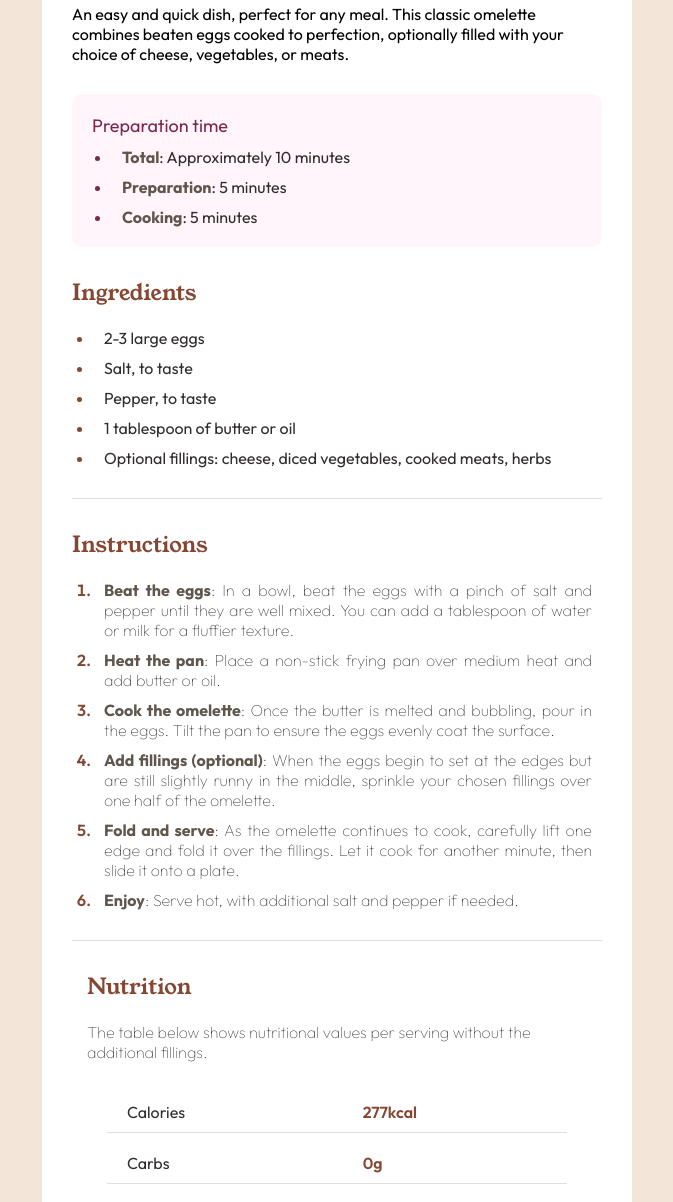
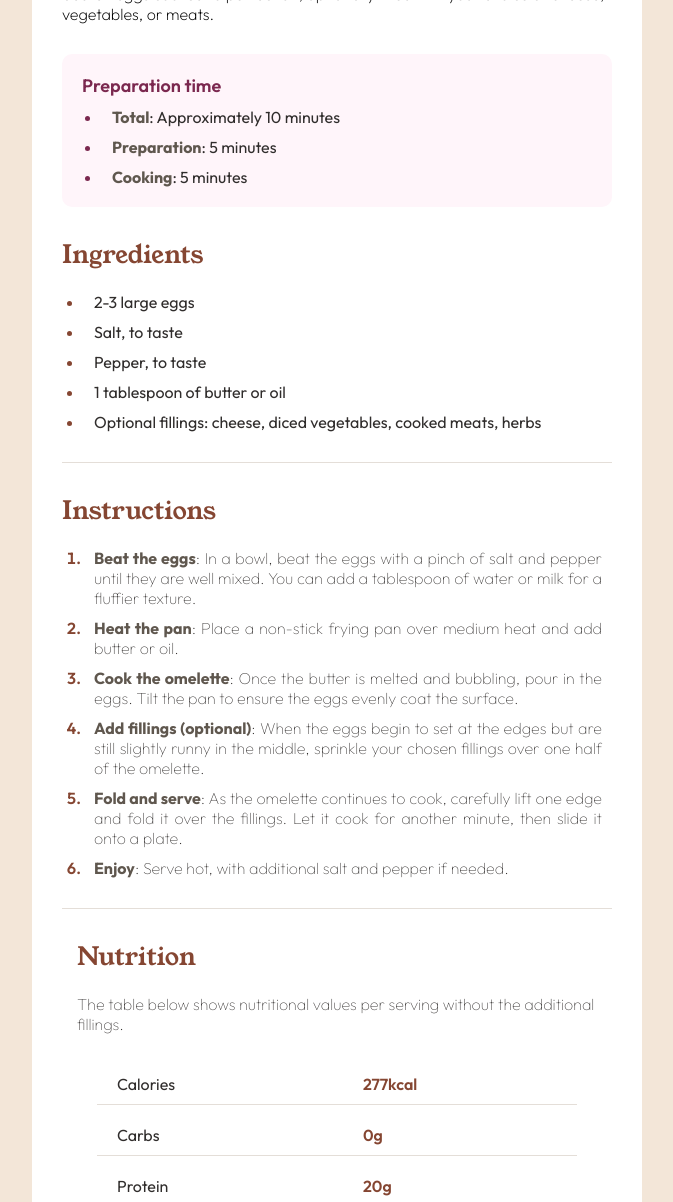
Before and after one commit to shiwanikandpal/recipe-page-Challenge, a plain HTML site: page index.html in a window 1280 px wide. Shown: the part 548-1750 px from the top of the page, without its empty margins (303-976 px from the left). Drawn offline with Linux system fonts and the light colour scheme.

Commit message:
Update index.html

```diff
--- a/index.html
+++ b/index.html
@@ -50,7 +50,7 @@
       align-items: center;
       position: relative;
       background-color: var(--color-neutral-Eggshell);
-      padding: 50px;
+      padding: 30px;
     }
 
     b {
@@ -95,13 +95,14 @@
       font-family: "Young Serif", serif;
       font-size: 4rem;
       font-weight: 400;
+      margin-top: 15px
       margin-bottom: 20px;
     }
 
     .recipe-header p {
       font-family: "Outfit", sans-serif;
       font-size: 1.6rem;
-      font-weight: 400;
+      font-weight: 200;
     }
 
     .recipe-card .recipe-prep {
@@ -115,7 +116,7 @@
     .recipe-prep p {
       font-family: "Outfit", sans-serif;
       font-size: 1.8rem;
-      font-weight: 400;
+      font-weight: 600;
       color: var(--color-primary-Dark-Raspberry);
     }
 
@@ -144,7 +145,7 @@
 
     .recipe-ingredients h2 {
       font-family: "Young Serif", serif;
-      font-size: 2.2rem;
+      font-size: 2.5rem;
       font-weight: 400;
       color: var(--color-primary-Nutmeg);
       margin-bottom: 20px;
@@ -174,7 +175,7 @@
 
     .recipe-card .recipe-instructions h2 {
       font-family: "Young Serif", serif;
-      font-size: 2.2rem;
+      font-size: 2.5rem;
       font-weight: 400;
       color: var(--color-primary-Nutmeg);
       margin-bottom: 20px;
@@ -210,7 +211,7 @@
 
     .recipe-nutrition h2 {
       font-family: "Young Serif", serif;
-      font-size: 2.2rem;
+      font-size: 2.5rem;
       font-weight: 400;
       color: var(--color-primary-Nutmeg);
     }
```
